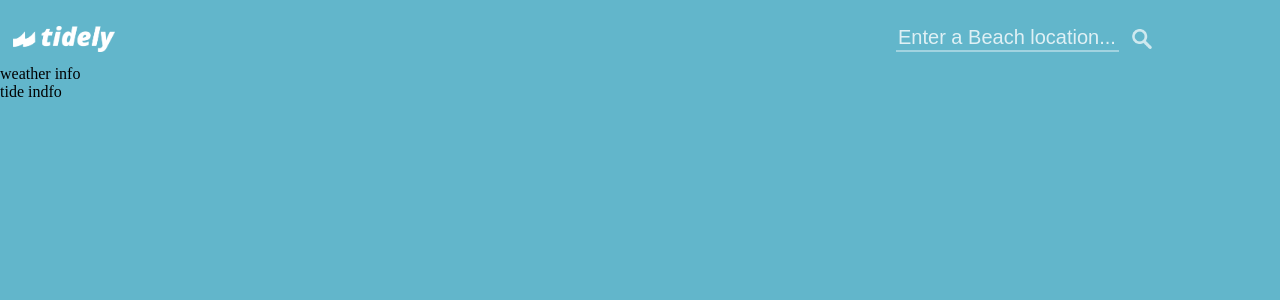
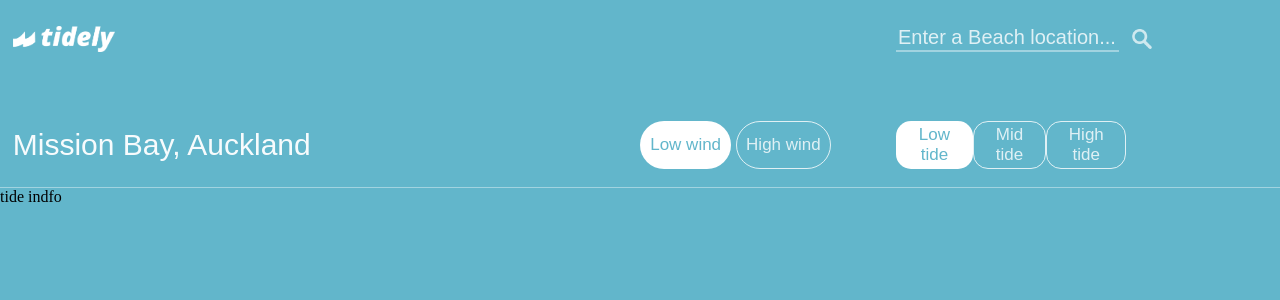
Before and after one commit to PeterGoedeke/tidely, a React (Create React App) app in the folder front-end/: page /tide-data in a window 1280 px wide. Shown: the top 300 px of the page. Built offline with nearby package versions, Linux system fonts and the light colour scheme.

Commit message:
Add toggle buttons for user config

```diff
--- a/front-end/src/containers/LocationTideData.js
+++ b/front-end/src/containers/LocationTideData.js
@@ -14,6 +14,61 @@ import crossIcon from "../assets/icons/cross.png";
 class LocationTideData extends Component {
   state = {
     showSearchOverlay: false,
+    lowWind: true,
+    highWind: false,
+    lowTide: true,
+    midTide: false,
+    highTide: false,
+    title: "",
+  };
+
+  componentDidMount() {
+    this.setState({
+      title: this.props.tideData.placename,
+    });
+    const userConfig = JSON.parse(localStorage.getItem("userConfig"));
+
+    console.log(userConfig);
+  }
+  toggleLowWind = () => {
+    //toggle state and local storage
+
+    this.setState({
+      lowWind: !this.state.lowWind,
+    });
+    this.setLocalStorage();
+  };
+
+  toggleHighWind = () => {
+    this.setState({
+      highWind: !this.state.highWind,
+    });
+    this.setLocalStorage();
+  };
+
+  toggleLowTide = () => {
+    this.setState({
+      lowTide: !this.state.lowTide,
+    });
+    this.setLocalStorage();
+  };
+
+  toggleMidTide = () => {
+    this.setState({
+      midTide: !this.state.midTide,
+    });
+    this.setLocalStorage();
+  };
+
+  toggleHighTide = () => {
+    this.setState({
+      highTide: !this.state.highTide,
+    });
+    this.setLocalStorage();
+  };
+
+  setLocalStorage = () => {
+    localStorage.setItem("userConfig", JSON.stringify(this.state));
   };
 
   showSearchOverlay = () => {
@@ -36,6 +91,10 @@ class LocationTideData extends Component {
     if (!this.state.showSearchOverlay) {
       searchOverlay = null;
     }
+    let active = {
+      backgroundColor: "rgba(255, 255, 255, 1)",
+      color: "#62b6cb",
+    };
     return (
       <div className={classes.LocationTideData}>
         {searchOverlay}
@@ -46,23 +105,73 @@ class LocationTideData extends Component {
               className={classes.IconContainer}
               onClick={this.showSearchOverlay}
             >
-              <input value="Enter a Beach location..." />
-              <img src={searchIcon} className={classes.SearchIcon} />
+              <input value="Enter a Beach location..." disabled readOnly />
+              <img
+                src={searchIcon}
+                className={classes.SearchIcon}
+                alt="search icon"
+              />
             </div>
           ) : (
             <img
               src={crossIcon}
               className={classes.crossIcon}
               onClick={this.closeSearchOverlay}
+              alt="cross icon"
             />
           )}
           {/* <SearchBar /> */}
         </div>
-        <div className={classes.WeatherInfo}>weather info</div>
+        <div className={classes.TitleContainer}>
+          <h2>Mission Bay, Auckland</h2>
+          <div className={classes.ButtonsContainer}>
+            <div className={classes.WindButtonsContainer}>
+              <button
+                style={this.state.lowWind ? active : null}
+                onClick={this.toggleLowWind}
+              >
+                Low wind
+              </button>
+              <button
+                style={this.state.highWind ? active : null}
+                onClick={this.toggleHighWind}
+              >
+                High wind
+              </button>
+            </div>
+            <div className={classes.TideButtonsContainer}>
+              <button
+                style={this.state.lowTide ? active : null}
+                onClick={this.toggleLowTide}
+              >
+                Low tide
+              </button>
+              <button
+                style={this.state.midTide ? active : null}
+                onClick={this.toggleMidTide}
+              >
+                Mid tide
+              </button>
+              <button
+                style={this.state.highTide ? active : null}
+                onClick={this.toggleHighTide}
+              >
+                High tide
+              </button>
+            </div>
+          </div>
+        </div>
         <div className={classes.TideInfo}>tide indfo</div>
       </div>
     );
   }
 }
+const mapStateToProps = (state) => {
+  return {
+    loading: state.tideData.loading,
+    error: state.tideData.error,
+    tideData: state.tideData.tideData,
+  };
+};
 
-export default LocationTideData;
+export default connect(mapStateToProps)(LocationTideData);
--- a/front-end/src/containers/LocationTideData.module.css
+++ b/front-end/src/containers/LocationTideData.module.css
@@ -117,3 +117,76 @@
   margin-right: 5%;
   cursor: pointer;
 }
+
+.TitleContainer {
+  width: 100%;
+  margin-top: 3%;
+  display: flex;
+  flex-direction: row;
+  align-items: center;
+  justify-content: space-between;
+  border-bottom: 1px solid rgba(255, 255, 255, 0.4);
+}
+
+.TitleContainer h2 {
+  color: rgba(255, 255, 255, 0.95);
+  font-family: "Raleway", sans-serif;
+  font-weight: 400;
+  font-size: 30px;
+  padding-left: 1%;
+}
+
+.ButtonsContainer {
+  display: flex;
+  flex-direction: row;
+  width: 40%;
+  margin-right: 10%;
+  justify-content: space-between;
+}
+.TideButtonsContainer {
+  margin-right: 5%;
+  display: flex;
+  flex-direction: row;
+  justify-content: space-between;
+  width: 45%;
+}
+.WindButtonsContainer {
+  margin-right: 5%;
+  display: flex;
+  flex-direction: row;
+
+  width: 45%;
+}
+.WindButtonsContainer button {
+  outline: 0;
+  border: 1px solid rgba(255, 255, 255, 0.8);
+  background-color: rgba(255, 255, 255, 0);
+  color: rgba(255, 255, 255, 0.8);
+  font-family: "Raleway", sans-serif;
+  font-weight: 400;
+  font-size: 17px;
+  padding: 1.5% 4% 1.5% 4%;
+  margin-right: 2%;
+  border-radius: 25px;
+}
+
+.TideButtonsContainer button {
+  outline: 0;
+  border: 1px solid rgba(255, 255, 255, 0.8);
+  background-color: rgba(255, 255, 255, 0);
+  color: rgba(255, 255, 255, 0.8);
+  font-family: "Raleway", sans-serif;
+  font-weight: 400;
+  font-size: 17px;
+  padding: 1.5% 4% 1.5% 4%;
+  border-radius: 15px;
+}
+
+/* .TideButtonsContainer button:focus {
+  background-color: rgba(255, 255, 255, 1);
+  color: #62b6cb;
+}
+.WindButtonsContainer button:focus {
+  background-color: rgba(255, 255, 255, 1);
+  color: #62b6cb;
+} */
--- a/front-end/src/index.js
+++ b/front-end/src/index.js
@@ -1,4 +1,4 @@
-import { Datacenter, datadogRum } from '@datadog/browser-rum';
+import { Datacenter, datadogRum } from "@datadog/browser-rum";
 
 import React from "react";
 import ReactDOM from "react-dom";
@@ -14,13 +14,14 @@ import * as serviceWorker from "./serviceWorker";
 import tideDataReducer from "./store/reducers/tideData";
 
 datadogRum.init({
-  applicationId: '934406e1-226a-4bff-b080-f212fcfba2ba',
-  clientToken: 'pub861c78c8f54332c2c169c4fbc533cef5',
+  applicationId: "934406e1-226a-4bff-b080-f212fcfba2ba",
+  clientToken: "pub861c78c8f54332c2c169c4fbc533cef5",
   datacenter: Datacenter.US,
   sampleRate: 100,
-  trackInteractions: true
+  trackInteractions: true,
 });
 
+document.title = "Tidely";
 const composeEnhancers = window.__REDUX_DEVTOOLS_EXTENSION_COMPOSE__ || compose;
 
 const rootReducer = combineReducers({
```
